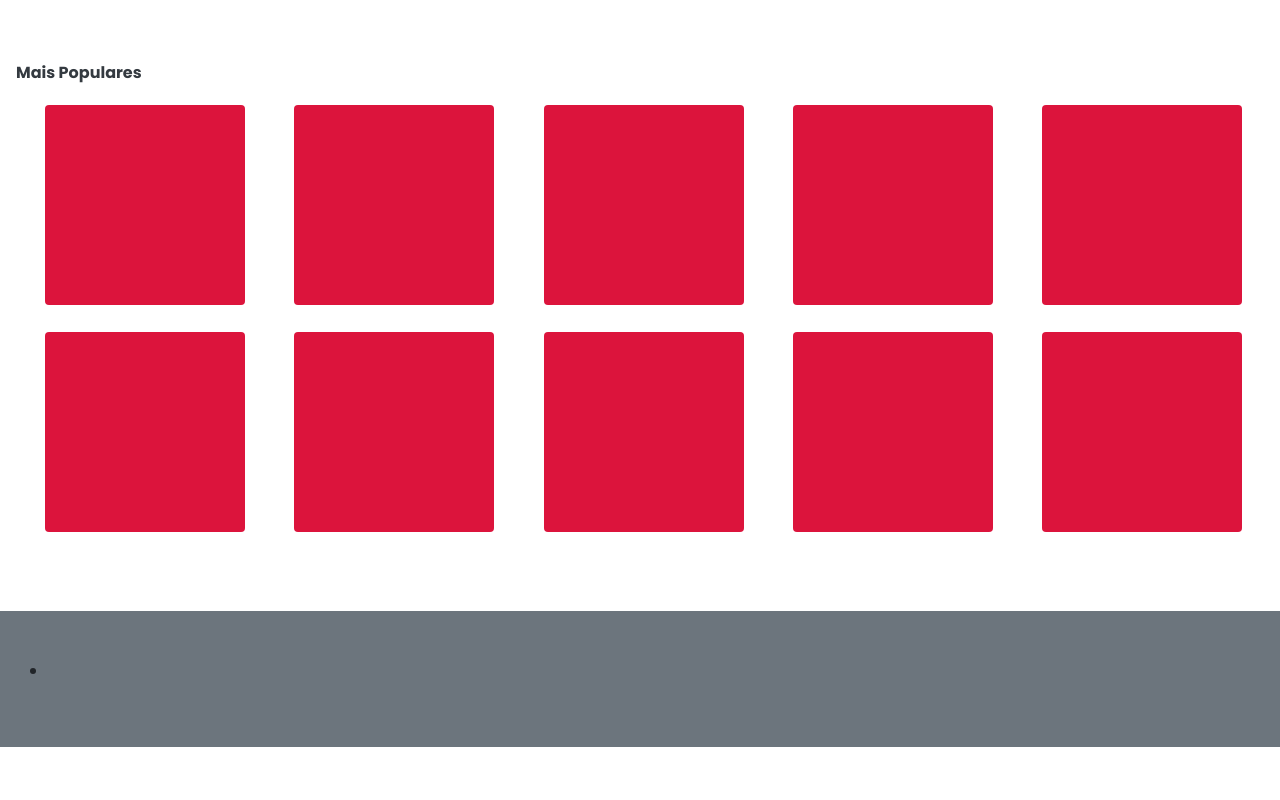
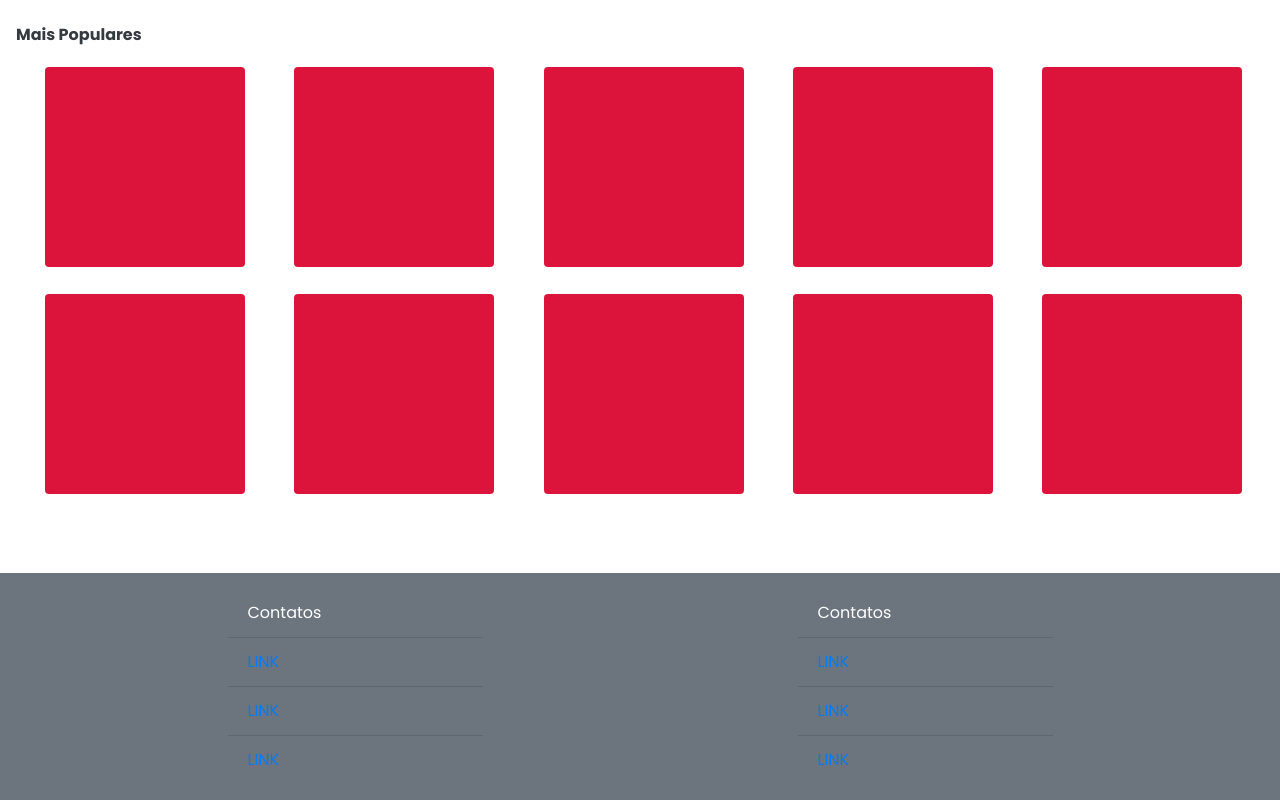
Before and after one commit to InoaPSilva/Cientizi, a plain HTML site: page index.html in a window 1280 px wide. Shown: the part 1461-2261 px from the top of the page. Before the commit the page ends 2208 px from the top, so only its background shows below. Drawn offline with nearby package versions, Linux system fonts and the light colour scheme.

Commit message:
Index 1.0
Primeira versão do index com todos os elementos de layout que vão para versão final // First version of the index with all of the elements that are going to the final version of the web plataform

```diff
--- a/style.css
+++ b/Assets/css/style.css
@@ -8,7 +8,7 @@
 	font-family: 'Poppins',sans-serif;
 }
 .navbar{
-	position: fixed;
+	position: absolute;
 	top: 0;
 	z-index: 99999;
 	padding:25px 0;
--- a/index.html
+++ b/index.html
@@ -1,7 +1,7 @@
 <!doctype html>
 <html lang="PT-BR">
   <head>
-    <title>Title</title>
+    <title>Cientizi</title>
     <!-- Required meta tags -->
     <meta charset="utf-8">
     <meta name="viewport" content="width=device-width, initial-scale=1, shrink-to-fit=no">
@@ -11,21 +11,21 @@
 	<!-- font awesome cdn -->
 	<link rel="stylesheet" type="text/css" href="https://stackpath.bootstrapcdn.com/font-awesome/4.7.0/css/font-awesome.min.css"/>
 	<!-- style.css -->
-	<link rel="stylesheet" type="text/css" href="style.css"/>
+	<link rel="stylesheet" type="text/css" href="./Assets/css/style.css"/>
 	<!-- jquery cdn -->
 	<script type="text/javascript" src="https://code.jquery.com/jquery-3.4.1.js"></script>
 </head>
 <body>
 
-	<div class="container-fluid">
-		<div class="row">
-			<div class="col-md-12 navbar">
+	<header class="container-fluid">
+		<section class="row">
+			<nav class="col-md-12 navbar ">
 				<a href="index.html" class="logo navbar-brand text-white offset-1">Cientizi</a>
 				<ul class="nav">
 					<li class="nav-item active"><a href="#" class="nav-link">Login</a></li>
 					<li class="nav-item"><a href="#" class="nav-link">Registro</a></li>
 				</ul>
-			</div>
+			</nav>
 
 			<!-- slider banner	 -->
 
@@ -64,19 +64,17 @@
 			    <span class="sr-only">Next</span>
 			  </a>
 			</div>
-		</div>
-	</div>
-<!-- <img src="./Assets/icons/loupe.svg" alt="2" class="brand"> -->
+		</section>
+	</header>
+
 	<section id="main">
-		<section id="search-tab" class="m-auto w-50 ">
+
 		<form action="#" class="form-inline py-4">
-				<section>
-					<span class="input-group-text" id="basic-addon1">@</span>
+			<section class="input-group m-auto w-50">
+				<img src="./Assets/icons/loupe.svg" alt="2" width="35" class="bg-secondary p-1 rounded-left">
+				<input type="search" name="#" placeholder="Search" class="m-auto w-100 form-control ">
 			</section>
-				<input type="search" name="#" placeholder="Search" class="m-auto w-100 form-control ">
 		</form>
-		</section>
-
 		<section>
 			<section class="mt-5">
 				<span class="d-inline text-dark font-weight-bold m-3">Mais Recentes</span>
@@ -117,19 +115,47 @@
 			</section>
 		</section>
 	</section>
-	</section>
-	<footer class="p-5 mt-5 bg-secondary">
-		<ul>
-			<li>
-				<a href="#"></a>
+
+	<footer class="p-3 mt-5 bg-secondary">
+		<section class="container">
+			<section class="row">
+
+				<section class="mx-auto col-3">
+					<ul class="list-group list-group-flush">
+						<li class="list-group-item bg-transparent">
+							<span class="text-white">Contatos</span>
+						</li>
+						<li class="list-group-item bg-transparent">
+							<a href="#">LINK</a>
+						</li>
+						<li class="list-group-item bg-transparent">
+							<a class="list-group-flush" href="#">LINK</a>
+						</li>
+						<li class="list-group-item bg-transparent">
+							<a class="list-group-flush" href="#">LINK</a>
 						</li>
 					</ul>
-	</footer>
-
-
-
 				</section>
 
+				<section class="mx-auto col-3">
+					<ul class="list-group list-group-flush">
+						<li class="list-group-item bg-transparent">
+							<span class="text-white">Contatos</span>
+						</li>
+						<li class="list-group-item bg-transparent">
+							<a href="#">LINK</a>
+						</li>
+						<li class="list-group-item bg-transparent">
+							<a class="list-group-flush" href="#">LINK</a>
+						</li>
+						<li class="list-group-item bg-transparent">
+							<a class="list-group-flush" href="#">LINK</a>
+						</li>
+					</ul>
+				</section>
+			</section>
+		</section>
+	</footer>
 
 	<!-- scripts -->
 	<!-- bootstrap javascript cdn -->
```
Lines whose indentation alone changed are shown as unchanged.
